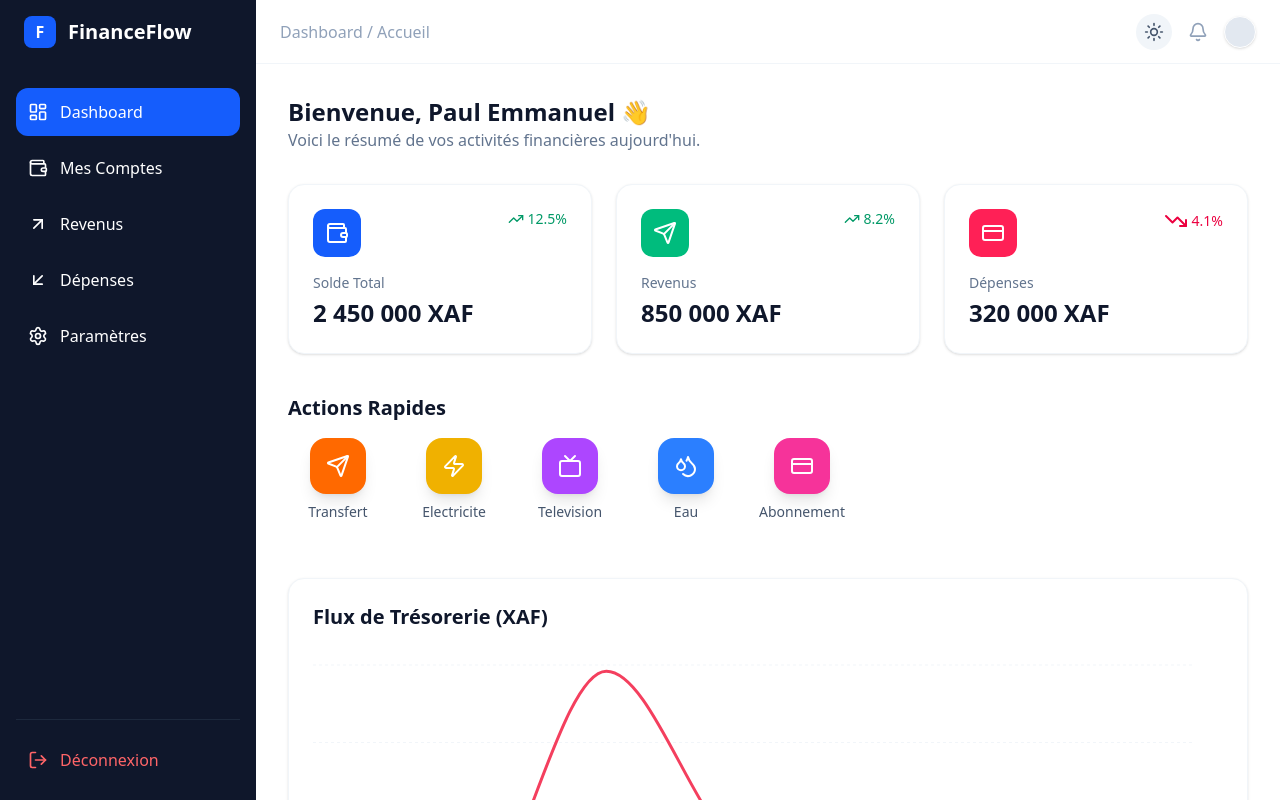
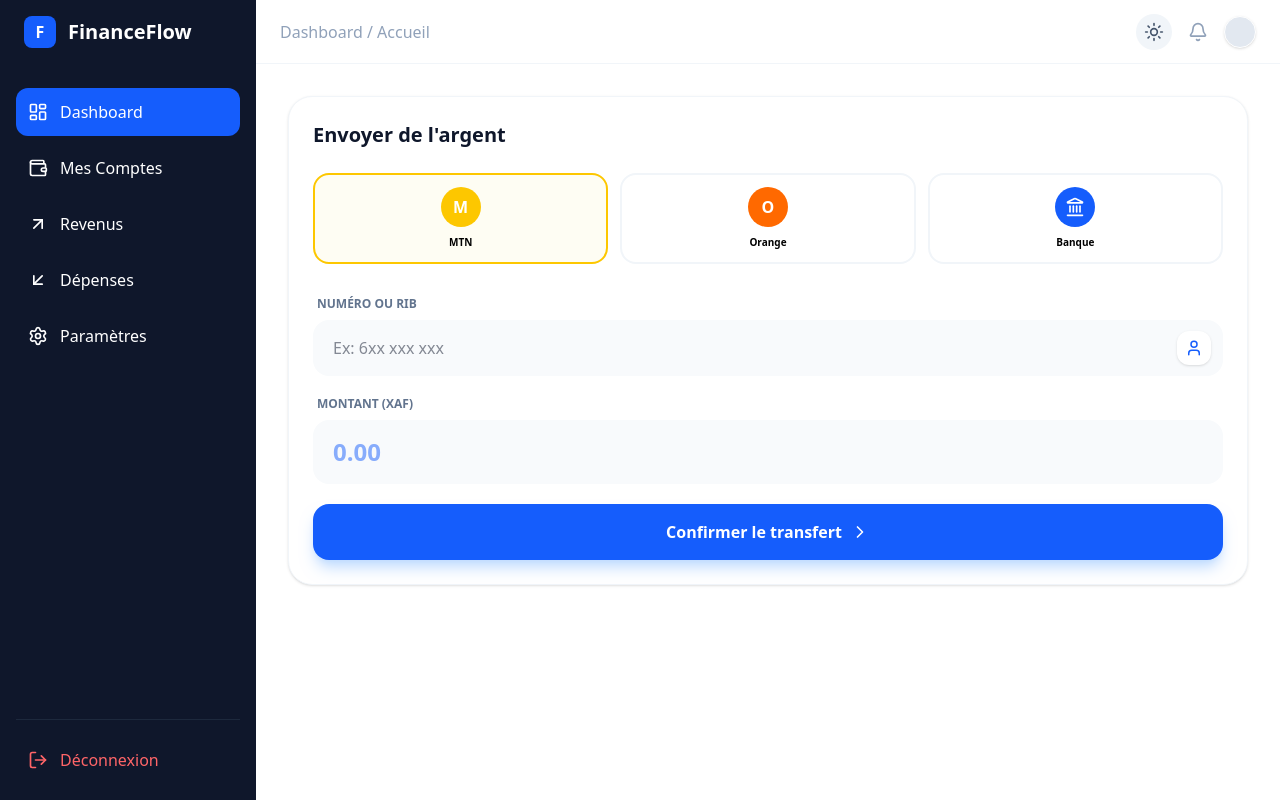
Before and after one commit to atedesi22/FinanceFlow-Dashboard, a React (Vite) app: page /transfer in a window 1280 px wide. Before the commit this address led to /. Shown: the top 800 px of the page. Built offline with nearby package versions, Linux system fonts and the light colour scheme.

Commit message:
transfert section

```diff
--- a/src/App.jsx
+++ b/src/App.jsx
@@ -5,6 +5,7 @@
 import { BrowserRouter as Router, Routes, Route, Navigate } from 'react-router-dom';
 import Transactions from './pages/Tansactions';
 import DashboardLayout from './layouts/DashboardLayout';
+import Transfer from './pages/Transfer';
 
 function App() {
 
@@ -15,6 +16,7 @@
           <Route path='/' element={<DashboardLayout/>}>
             <Route path="/" element={<Dashboard/>} />
             <Route path='transactions' element={<Transactions/>}/>
+            <Route path="transfer" element={<Transfer />} />
           </Route>
 
           {/* Redirection si la page n'existe pas */}
--- a/src/components/BottomNav.jsx
+++ b/src/components/BottomNav.jsx
@@ -1,26 +1,29 @@
 // src/components/BottomNav.jsx
 import { Home, Send, PieChart, User } from "lucide-react";
+import { useLocation } from "react-router-dom";
 
 const BottomNav = () => {
+    const location = useLocation();
     return (
         <div className="lg:hidden bg-white fixed bottom-0 left-0 right-0  dark:border-none dark:bg-slate-950 border-t border-slate-100 px-6 py-3 flex justify-between items-center z-50">
-            <button className="flex flex-col items-center text-blue-600">
+            <a href="/" className="flex flex-col items-center text-blue-600">
                 <Home size={24} />
                 <span className="text-[10px] font-medium">Accueil</span>
-            </button>
-            <button className="flex flex-col items-center text-slate-400">
+            </a>
+            <a href="/transfer" className="flex flex-col items-center text-slate-400">
                 <Send size={24} />
                 <span className="text-[10px] font-medium">Transfert</span>
-            </button>
-            <button className="flex flex-col items-center text-slate-400">
+            </a>
+            <a className="flex flex-col items-center text-slate-400">
                 <PieChart size={24} />
                 <span className="text-[10px] font-medium">Stats</span>
-            </button>
-            <button className="flex flex-col items-center text-slate-400">
+            </a>
+            <a href className="flex flex-col items-center text-slate-400">
                 <User size={24} />
                 <span className="text-[10px] font-medium">Profil</span>
-            </button>
+            </a>
         </div>
     );
 };
+
 export default BottomNav;
--- /dev/null
+++ b/src/components/TransferForm.jsx
@@ -0,0 +1,73 @@
+import { useState } from 'react';
+import { Send, Smartphone, Landmark, ChevronRight } from 'lucide-react';
+
+const TransferForm = () => {
+  const [method, setMethod] = useState('momo'); // momo, om, bank
+
+  return (
+    <div className="bg-white dark:bg-slate-800 rounded-3xl p-6 shadow-sm border border-slate-100 dark:border-slate-700">
+      <h3 className="text-xl font-bold text-slate-900 dark:text-white mb-6">Envoyer de l'argent</h3>
+
+      {/* Sélecteur de méthode */}
+      <div className="grid grid-cols-3 gap-3 mb-8">
+        <button
+          onClick={() => setMethod('momo')}
+          className={`flex flex-col items-center p-3 rounded-2xl border-2 transition-all ${method === 'momo' ? 'border-yellow-400 bg-yellow-50/50' : 'border-slate-100'}`}
+        >
+          <div className="w-10 h-10 bg-yellow-400 rounded-full flex items-center justify-center text-white font-bold mb-2">M</div>
+          <span className="text-[10px] font-bold">MTN</span>
+        </button>
+        <button
+          onClick={() => setMethod('om')}
+          className={`flex flex-col items-center p-3 rounded-2xl border-2 transition-all ${method === 'om' ? 'border-orange-500 bg-orange-50/50' : 'border-slate-100'}`}
+        >
+          <div className="w-10 h-10 bg-orange-500 rounded-full flex items-center justify-center text-white font-bold mb-2">O</div>
+          <span className="text-[10px] font-bold">Orange</span>
+        </button>
+        <button
+          onClick={() => setMethod('bank')}
+          className={`flex flex-col items-center p-3 rounded-2xl border-2 transition-all ${method === 'bank' ? 'border-blue-600 bg-blue-50/50' : 'border-slate-100'}`}
+        >
+          <div className="w-10 h-10 bg-blue-600 rounded-full flex items-center justify-center text-white mb-2"><Landmark size={20}/></div>
+          <span className="text-[10px] font-bold">Banque</span>
+        </button>
+      </div>
+
+      {/* Formulaire dynamique */}
+      <form className="space-y-5" onSubmit={(e) => e.preventDefault()}>
+        <div>
+          <label className="block text-xs font-semibold text-slate-500 uppercase ml-1 mb-2">Numéro ou RIB</label>
+          <div className="relative">
+            <input
+              type="text"
+              placeholder={method === 'bank' ? "Ex: CM21 10001..." : "Ex: 6xx xxx xxx"}
+              className="w-full bg-slate-50 dark:bg-slate-900 border-none rounded-2xl py-4 px-5 focus:ring-2 focus:ring-blue-500 outline-none transition-all text-slate-900 dark:text-white"
+            />
+            <button className="absolute right-3 top-1/2 -translate-y-1/2 p-2 bg-white dark:bg-slate-800 rounded-xl shadow-sm text-blue-600">
+              <User size={18} />
+            </button>
+          </div>
+        </div>
+
+        <div>
+          <label className="block text-xs font-semibold text-slate-500 uppercase ml-1 mb-2">Montant (XAF)</label>
+          <input
+            type="number"
+            placeholder="0.00"
+            className="w-full bg-slate-50 dark:bg-slate-900 border-none rounded-2xl py-4 px-5 text-2xl font-bold text-blue-600 outline-none"
+          />
+        </div>
+
+        <button className="w-full bg-blue-600 hover:bg-blue-700 text-white font-bold py-4 rounded-2xl shadow-lg shadow-blue-200 dark:shadow-none transition-all flex items-center justify-center gap-2 group">
+          <span>Confirmer le transfert</span>
+          <ChevronRight size={20} className="group-hover:translate-x-1 transition-transform" />
+        </button>
+      </form>
+    </div>
+  );
+};
+
+// Petit composant User rapide pour l'icône de contact
+const User = ({size}) => <svg width={size} height={size} viewBox="0 0 24 24" fill="none" stroke="currentColor" strokeWidth="2" strokeLinecap="round" strokeLinejoin="round"><path d="M19 21v-2a4 4 0 0 0-4-4H9a4 4 0 0 0-4 4v2"/><circle cx="12" cy="7" r="4"/></svg>;
+
+export default TransferForm;
--- a/src/pages/Dasboard.jsx
+++ b/src/pages/Dasboard.jsx
@@ -84,6 +84,7 @@
                             </div>
                         </div>
                     </div>
+
                 </div>
 
 
--- /dev/null
+++ b/src/pages/Transfer.jsx
@@ -0,0 +1,12 @@
+import TransferForm from "../components/TransferForm"
+
+
+const Transfer = () =>{
+    return(
+        <>
+            <TransferForm/>
+        </>
+    )
+}
+
+export default Transfer;
```
Also changed, not shown: src/components/SideBar.jsx (line endings or trailing spaces).
